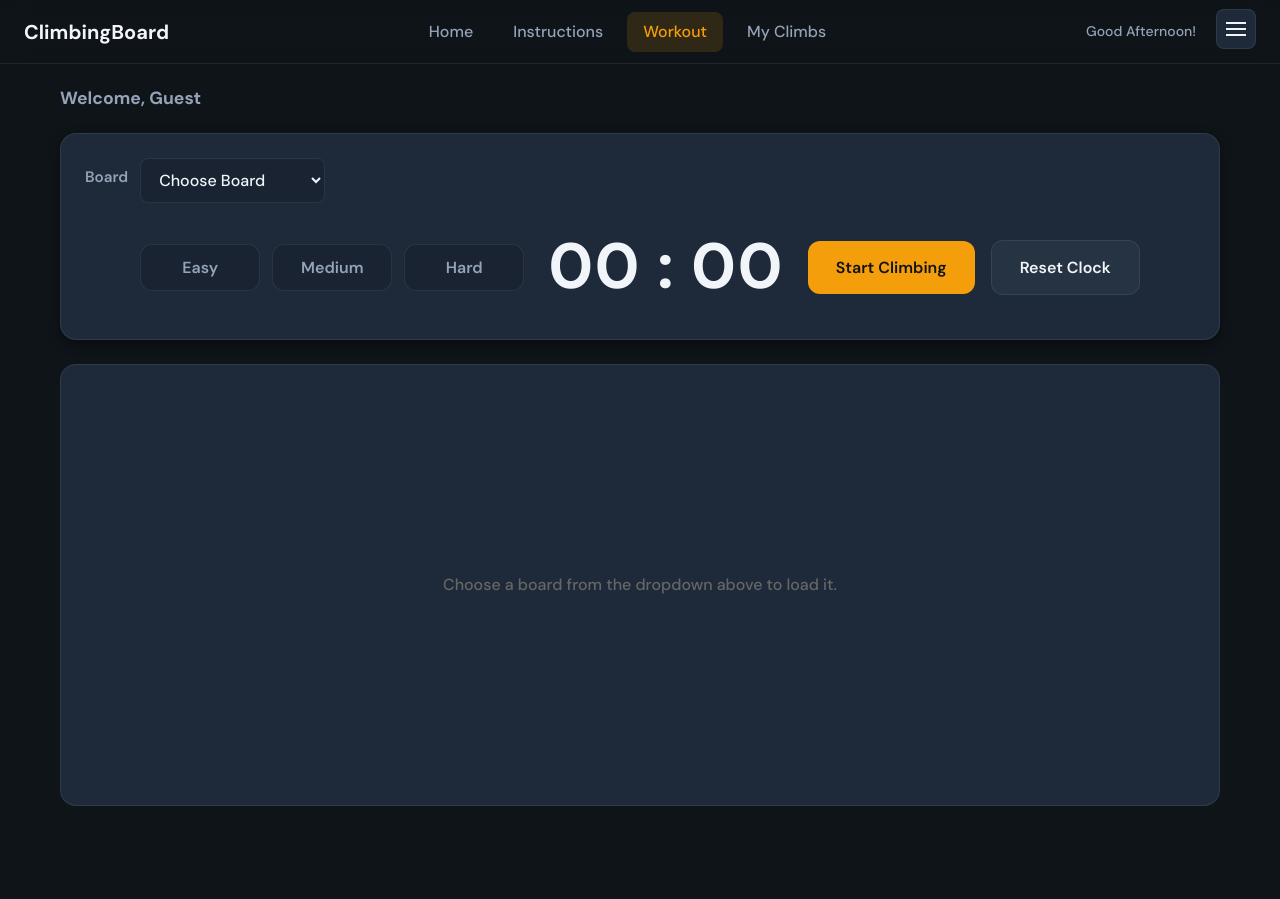
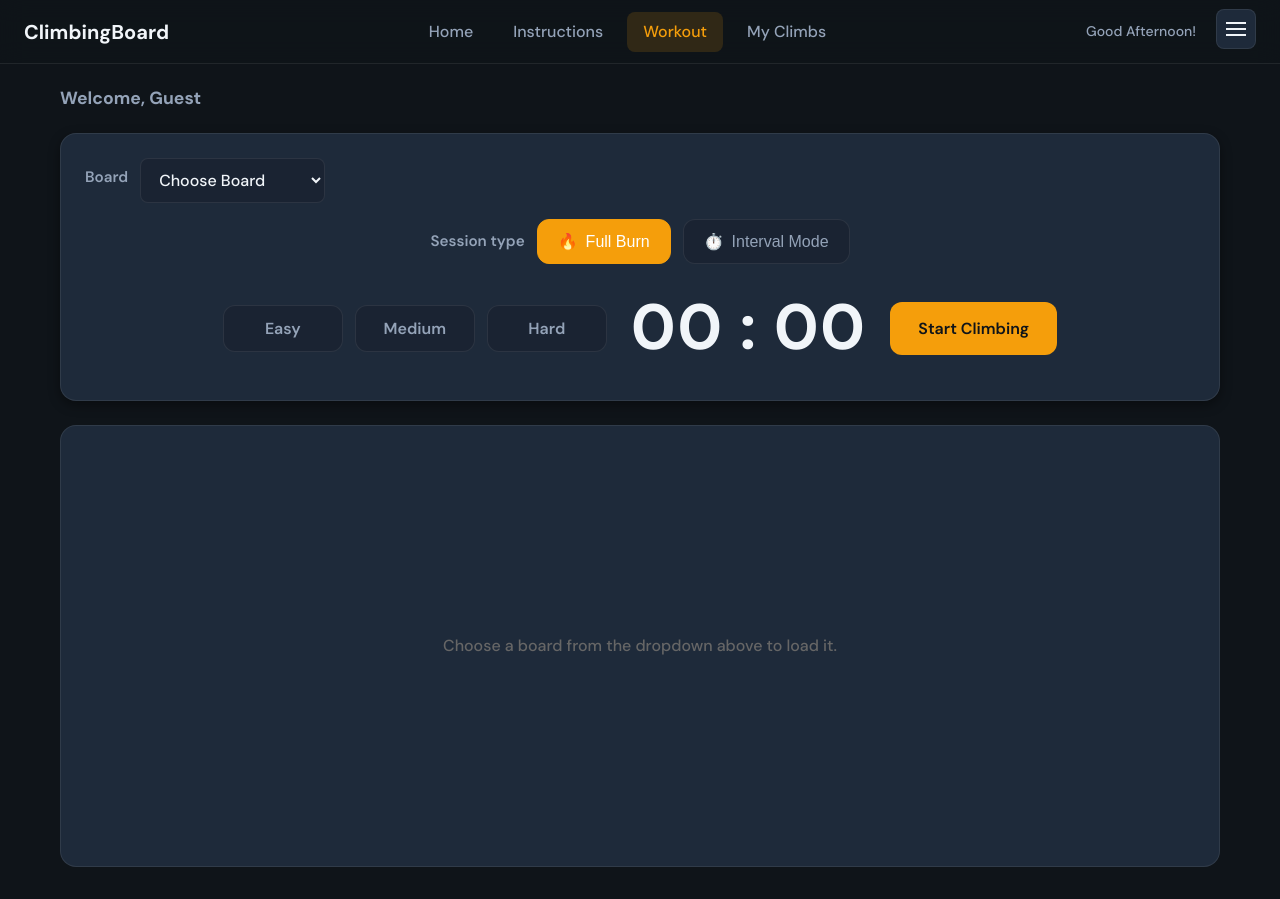
Before and after one commit to OranFrydman/ClimbingBoard, a React app: page /Workout in a window 1280 px wide. Before the commit the page ends 838 px from the top, so only its background shows below. Built offline with nearby package versions, Linux system fonts and the light colour scheme.

Commit message:
Adding interval mode to sessions, fixing broken image in instructions.

```diff
--- a/src/components/Instructions.js
+++ b/src/components/Instructions.js
@@ -2,6 +2,8 @@ import React from 'react';
 import { Link } from 'react-router-dom';
 import Navigation from './Navigation';
 import '../styles/instructions.css';
+import instructionsChairImg from '../assets/instructions/instructions_chair.png';
+import instructionsClimberImg from '../assets/instructions/instructions_climber.png';
 
 function Instructions() {
   return (
@@ -21,7 +23,7 @@ function Instructions() {
           <div className="instructions-figures-row">
             <figure className="instructions-figure instructions-figure--chair">
               <img
-                src="/MEDIA/Instructions/instructions_chair.png"
+                src={instructionsChairImg}
                 alt="How to place the chair in front of the hangboard with space for your feet"
                 className="instructions-img"
               />
@@ -29,7 +31,7 @@ function Instructions() {
             </figure>
             <figure className="instructions-figure instructions-figure--climber">
               <img
-                src="/MEDIA/Instructions/instructions_climber.png"
+                src={instructionsClimberImg}
                 alt="Climber position during a hangboard session"
                 className="instructions-img"
               />
--- a/src/components/Workout.js
+++ b/src/components/Workout.js
@@ -13,6 +13,19 @@ const HOLD_CHANGE_INTERVAL_MS = 4000;
 const AFTER_SESSION_REDIRECT_SECONDS = 30;
 /** Placeholder value for "no board selected" – must not be a real board id */
 const CHOOSE_BOARD_VALUE = '__choose_board__';
+
+/** Timer modes: full burn (count up until stop) vs interval (count down, auto-end) */
+const TIMER_MODE_FULL_BURN = 'full_burn';
+const TIMER_MODE_INTERVAL = 'interval';
+/** Default duration in seconds for Interval Mode (2 minutes) */
+const INTERVAL_MODE_DEFAULT_SECONDS = 120;
+const INTERVAL_MODE_MIN_SECONDS = 30;
+const INTERVAL_MODE_MAX_SECONDS = 600;
+const INTERVAL_MODE_STEP_SECONDS = 30;
+const TIMER_MODES = [
+  { id: TIMER_MODE_FULL_BURN, label: 'Full Burn', emoji: '🔥' },
+  { id: TIMER_MODE_INTERVAL, label: 'Interval Mode', emoji: '⏱️' },
+];
 
 /** Options for board dropdown: placeholder first, then real boards (order ensures "Choose Board" on load) */
 function getBoardOptions() {
@@ -35,6 +48,8 @@ function Workout() {
     });
     return () => { cancelled = true; };
   }, [selectedBoardId]);
+  const [timerMode, setTimerMode] = useState(TIMER_MODE_FULL_BURN);
+  const [intervalDurationSeconds, setIntervalDurationSeconds] = useState(INTERVAL_MODE_DEFAULT_SECONDS);
   const [level, setLevel] = useState(0);
   const [selectedLevel, setSelectedLevel] = useState(null);
   const [isRunning, setIsRunning] = useState(false);
@@ -44,6 +59,7 @@ function Workout() {
   const timerRef = useRef(null);
   const holdIntervalRef = useRef(null);
   const holdStateRef = useRef(null);
+  const totalSecondsRemainingRef = useRef(null);
   const [showAfterSessionModal, setShowAfterSessionModal] = useState(false);
   const [afterSessionCountdown, setAfterSessionCountdown] = useState(AFTER_SESSION_REDIRECT_SECONDS);
   const afterSessionIntervalRef = useRef(null);
@@ -94,6 +110,38 @@ function Workout() {
     }
   };
 
+  const handleTimerModeSelect = (mode) => {
+    if (!isRunning) {
+      setTimerMode(mode);
+      if (mode === TIMER_MODE_INTERVAL) {
+        setMinutes(Math.floor(intervalDurationSeconds / 60));
+        setSeconds(intervalDurationSeconds % 60);
+      } else {
+        setMinutes(0);
+        setSeconds(0);
+      }
+    }
+  };
+
+  const getTimerModeButtonClass = (mode) =>
+    timerMode === mode ? 'timer-mode-btn selected' : 'timer-mode-btn';
+
+  const formatIntervalDuration = (totalSec) => {
+    const m = Math.floor(totalSec / 60);
+    const s = totalSec % 60;
+    return `${m}:${s < 10 ? '0' + s : s}`;
+  };
+
+  const handleIntervalDecrease = () => {
+    if (isRunning || timerMode !== TIMER_MODE_INTERVAL) return;
+    setIntervalDurationSeconds((prev) => Math.max(INTERVAL_MODE_MIN_SECONDS, prev - INTERVAL_MODE_STEP_SECONDS));
+  };
+
+  const handleIntervalIncrease = () => {
+    if (isRunning || timerMode !== TIMER_MODE_INTERVAL) return;
+    setIntervalDurationSeconds((prev) => Math.min(INTERVAL_MODE_MAX_SECONDS, prev + INTERVAL_MODE_STEP_SECONDS));
+  };
+
   const handleStartStop = () => {
     if (!board) {
       alert('Please select a board first');
@@ -107,7 +155,30 @@ function Workout() {
     if (!isRunning) {
       setIsRunning(true);
       startSession();
+      if (timerMode === TIMER_MODE_INTERVAL) {
+        totalSecondsRemainingRef.current = intervalDurationSeconds;
+        setMinutes(Math.floor(intervalDurationSeconds / 60));
+        setSeconds(intervalDurationSeconds % 60);
+      }
       timerRef.current = setInterval(() => {
+        if (timerMode === TIMER_MODE_INTERVAL) {
+          if (totalSecondsRemainingRef.current != null) {
+            totalSecondsRemainingRef.current -= 1;
+            const total = totalSecondsRemainingRef.current;
+            setMinutes(Math.floor(total / 60));
+            setSeconds(total % 60);
+            if (total <= 0) {
+              totalSecondsRemainingRef.current = null;
+              if (timerRef.current) clearInterval(timerRef.current);
+              if (holdIntervalRef.current) clearInterval(holdIntervalRef.current);
+              timerRef.current = null;
+              holdIntervalRef.current = null;
+              setIsRunning(false);
+              submitWorkoutTimedDrill();
+            }
+          }
+          return;
+        }
         setSeconds((prev) => {
           if (prev === 59) {
             setMinutes((m) => m + 1);
@@ -127,8 +198,14 @@ function Workout() {
 
   const handleReset = () => {
     setIsRunning(false);
-    setSeconds(0);
-    setMinutes(0);
+    totalSecondsRemainingRef.current = null;
+    if (timerMode === TIMER_MODE_INTERVAL) {
+      setMinutes(Math.floor(intervalDurationSeconds / 60));
+      setSeconds(intervalDurationSeconds % 60);
+    } else {
+      setMinutes(0);
+      setSeconds(0);
+    }
     setLevel(0);
     setSelectedLevel(null);
     if (timerRef.current) clearInterval(timerRef.current);
@@ -143,16 +220,33 @@ function Workout() {
     return `00:${m}:${s}`;
   };
 
-  const submitWorkout = async () => {
+  const submitWorkoutTimedDrill = () => {
+    submitWorkout(buildDuration(Math.floor(intervalDurationSeconds / 60), intervalDurationSeconds % 60));
+  };
+
+  const submitWorkout = async (durationOverride) => {
     if (!level || level === 0) {
       alert('Please select a difficulty level');
       return;
     }
-    if (minutes === 0 && seconds === 0) {
-      alert('Workout duration cannot be zero');
-      return;
+    let duration;
+    if (durationOverride != null) {
+      duration = durationOverride;
+    } else if (timerMode === TIMER_MODE_INTERVAL) {
+      const remainingSec = minutes * 60 + seconds;
+      const elapsedSec = Math.max(0, intervalDurationSeconds - remainingSec);
+      if (elapsedSec === 0) {
+        duration = buildDuration(Math.floor(intervalDurationSeconds / 60), intervalDurationSeconds % 60);
+      } else {
+        duration = buildDuration(Math.floor(elapsedSec / 60), elapsedSec % 60);
+      }
+    } else {
+      if (minutes === 0 && seconds === 0) {
+        alert('Workout duration cannot be zero');
+        return;
+      }
+      duration = buildDuration(minutes, seconds);
     }
-    const duration = buildDuration(minutes, seconds);
     const body = new URLSearchParams({
       ChosenLevel: level.toString(),
       TimeStamp: duration,
@@ -181,6 +275,13 @@ function Workout() {
       if (holdIntervalRef.current) clearInterval(holdIntervalRef.current);
     };
   }, []);
+
+  useEffect(() => {
+    if (timerMode === TIMER_MODE_INTERVAL && !isRunning) {
+      setMinutes(Math.floor(intervalDurationSeconds / 60));
+      setSeconds(intervalDurationSeconds % 60);
+    }
+  }, [timerMode, intervalDurationSeconds, isRunning]);
 
   useEffect(() => {
     if (!showAfterSessionModal) return;
@@ -221,8 +322,13 @@ function Workout() {
   const handleStartAnotherSession = () => {
     clearAfterSessionCountdown();
     setShowAfterSessionModal(false);
-    setSeconds(0);
-    setMinutes(0);
+    if (timerMode === TIMER_MODE_INTERVAL) {
+      setMinutes(Math.floor(intervalDurationSeconds / 60));
+      setSeconds(intervalDurationSeconds % 60);
+    } else {
+      setMinutes(0);
+      setSeconds(0);
+    }
   };
 
   const handleGoToMyClimbs = () => {
@@ -308,6 +414,50 @@ function Workout() {
               ))}
             </select>
           </div>
+          <div className="workout-timer-mode-row">
+            <span className="workout-timer-mode-label">Session type</span>
+            <div className="workout-timer-mode-buttons">
+              {TIMER_MODES.map((mode) => (
+                <button
+                  key={mode.id}
+                  type="button"
+                  className={getTimerModeButtonClass(mode.id)}
+                  onClick={() => handleTimerModeSelect(mode.id)}
+                  disabled={isRunning}
+                  aria-pressed={timerMode === mode.id}
+                >
+                  <span className="timer-mode-emoji" aria-hidden="true">{mode.emoji}</span>
+                  <span>{mode.label}</span>
+                </button>
+              ))}
+            </div>
+          </div>
+          {timerMode === TIMER_MODE_INTERVAL && (
+            <div className="workout-interval-duration-row">
+              <span className="workout-interval-duration-label">Interval</span>
+              <div className="workout-interval-duration-controls">
+                <button
+                  type="button"
+                  className="workout-interval-step-btn"
+                  onClick={handleIntervalDecrease}
+                  disabled={isRunning || intervalDurationSeconds <= INTERVAL_MODE_MIN_SECONDS}
+                  aria-label="Decrease interval"
+                >
+                  −
+                </button>
+                <span className="workout-interval-duration-value">{formatIntervalDuration(intervalDurationSeconds)}</span>
+                <button
+                  type="button"
+                  className="workout-interval-step-btn"
+                  onClick={handleIntervalIncrease}
+                  disabled={isRunning || intervalDurationSeconds >= INTERVAL_MODE_MAX_SECONDS}
+                  aria-label="Increase interval"
+                >
+                  +
+                </button>
+              </div>
+            </div>
+          )}
           <div className="workout-controls-row">
             <div className="grades-section">
               <button
@@ -343,14 +493,6 @@ function Workout() {
                 disabled={!board}
               >
                 <span>{isRunning ? 'Stop Climbing' : 'Start Climbing'}</span>
-              </button>
-              <button
-                type="button"
-                className="reset-btn"
-                onClick={handleReset}
-                disabled={isRunning}
-              >
-                Reset Clock
               </button>
             </div>
           </div>
--- a/src/styles/workout.css
+++ b/src/styles/workout.css
@@ -123,6 +123,118 @@
 .board-select:focus {
   outline: none;
   border-color: var(--color-primary);
+}
+
+.workout-timer-mode-row {
+  display: flex;
+  flex-wrap: wrap;
+  align-items: center;
+  justify-content: center;
+  gap: 12px;
+  margin-bottom: 16px;
+}
+
+.workout-timer-mode-label {
+  font-size: 0.95rem;
+  font-weight: 600;
+  color: var(--color-text-muted);
+  white-space: nowrap;
+}
+
+.workout-timer-mode-buttons {
+  display: flex;
+  gap: 12px;
+  flex-wrap: wrap;
+  justify-content: center;
+}
+
+.timer-mode-btn {
+  display: inline-flex;
+  align-items: center;
+  gap: 8px;
+  padding: 12px 20px;
+  border-radius: var(--radius-md);
+  border: 1px solid var(--color-border);
+  background: var(--color-bg-subtle);
+  color: var(--color-text-muted);
+  font-size: 1rem;
+  font-weight: 500;
+  cursor: pointer;
+  transition: background 0.2s, border-color 0.2s, color 0.2s;
+}
+
+.timer-mode-btn:hover:not(:disabled) {
+  background: var(--color-surface-hover, rgba(0, 0, 0, 0.05));
+  color: var(--color-text);
+}
+
+.timer-mode-btn.selected {
+  border-color: var(--color-primary);
+  background: var(--color-primary);
+  color: white;
+}
+
+.timer-mode-btn:disabled {
+  opacity: 0.7;
+  cursor: not-allowed;
+}
+
+.timer-mode-emoji {
+  font-style: normal;
+}
+
+.workout-interval-duration-row {
+  display: flex;
+  flex-wrap: wrap;
+  align-items: center;
+  justify-content: center;
+  gap: 12px;
+  margin-bottom: 16px;
+}
+
+.workout-interval-duration-label {
+  font-size: 0.95rem;
+  font-weight: 600;
+  color: var(--color-text-muted);
+  white-space: nowrap;
+}
+
+.workout-interval-duration-controls {
+  display: flex;
+  align-items: center;
+  gap: 12px;
+}
+
+.workout-interval-step-btn {
+  width: 40px;
+  height: 40px;
+  border-radius: var(--radius-md);
+  border: 1px solid var(--color-border);
+  background: var(--color-bg-subtle);
+  color: var(--color-text);
+  font-size: 1.35rem;
+  font-weight: 600;
+  line-height: 1;
+  cursor: pointer;
+  transition: background 0.2s, border-color 0.2s;
+}
+
+.workout-interval-step-btn:hover:not(:disabled) {
+  background: var(--color-surface-hover, rgba(0, 0, 0, 0.05));
+  border-color: var(--color-primary);
+}
+
+.workout-interval-step-btn:disabled {
+  opacity: 0.5;
+  cursor: not-allowed;
+}
+
+.workout-interval-duration-value {
+  font-size: 1.25rem;
+  font-weight: 600;
+  font-variant-numeric: tabular-nums;
+  color: var(--color-text);
+  min-width: 3ch;
 }
 
 .workout-controls-row {
```
Also changed, not shown: src/assets/instructions/instructions_chair.png (added), src/assets/instructions/instructions_climber.png (added).
